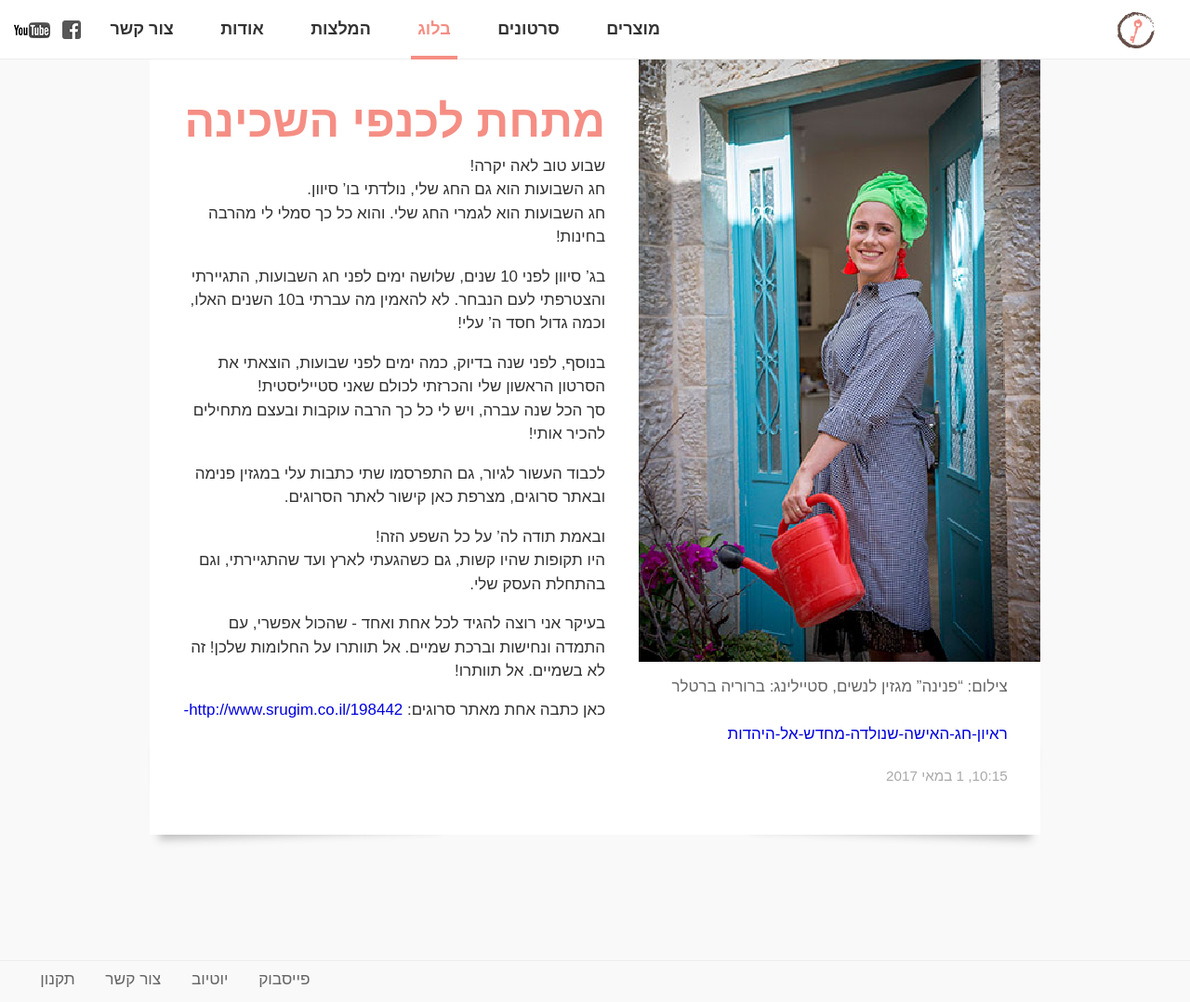
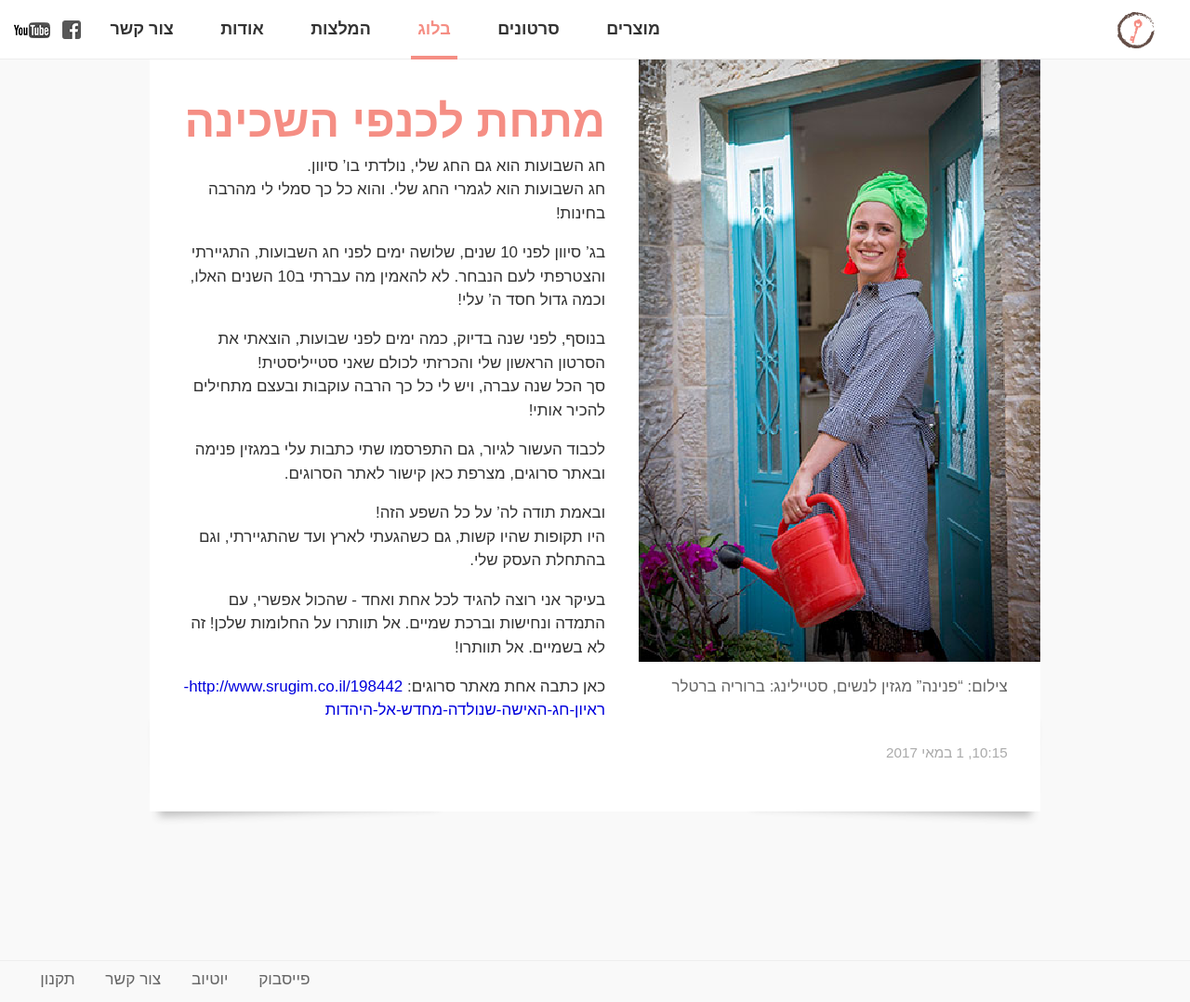
Before and after one commit to laukstein/lea.laukstein.com, a Jekyll site: the page built from _pages/post/2017-05-01-under-the-wings.md, in a window 1280 px wide and 1078 px high. Shown: the whole window at 93% size. Built offline with Jekyll 4.4.1, drawn with Linux system fonts in a browser that asks for light colours; comment, search, counter and statistics services are not loaded.

Commit message:
Post /under-the-wings copywriting

```diff
--- a/_pages/post/2017-05-01-under-the-wings.md
+++ b/_pages/post/2017-05-01-under-the-wings.md
@@ -9,7 +9,6 @@ imageClass: flow
 imageLabel: ! "צילום: \"פנינה\" מגזין לנשים, סטיילינג: ברוריה ברטלר"
 ---
 
-שבוע טוב לאה יקרה!
 חג השבועות הוא גם החג שלי, נולדתי בו' סיוון.
 חג השבועות הוא לגמרי החג שלי. והוא כל כך סמלי לי מהרבה בחינות!
 
```
